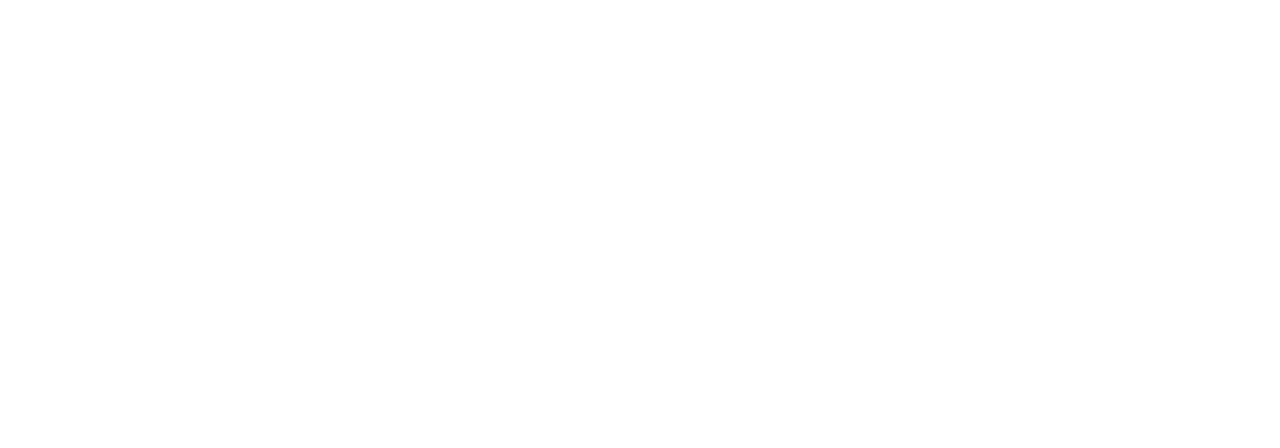
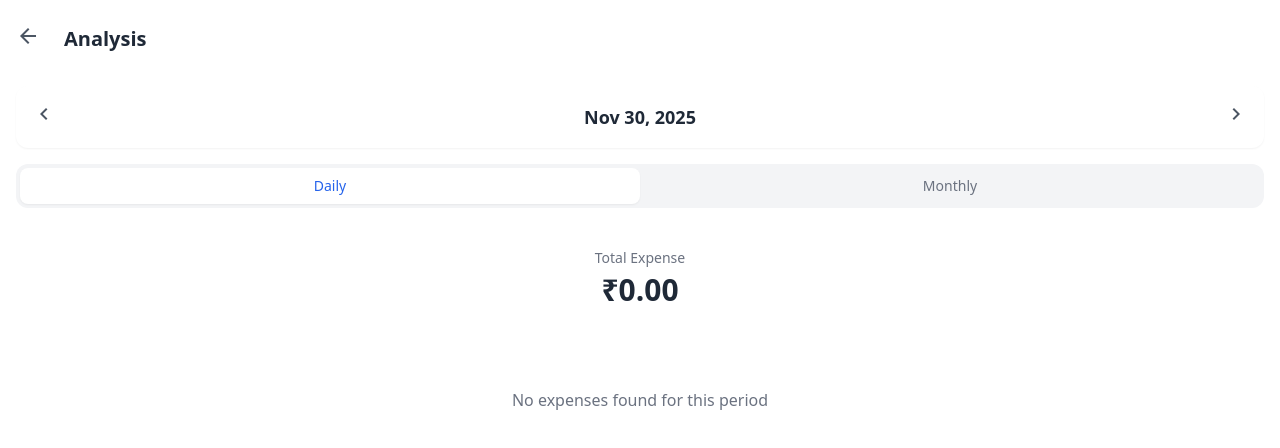
Before and after one commit to vishnu-vr/shared_expense_tracker, an Angular app: page /analysis in a window 1280 px wide. Before the commit this address led to /. Shown: the top 448 px of the page. Built offline with nearby package versions, Linux system fonts and the light colour scheme.

Commit message:
feat: category wise aggregation

```diff
--- a/src/app/app.routes.ts
+++ b/src/app/app.routes.ts
@@ -25,5 +25,9 @@
     {
         path: 'edit-transaction/:id',
         loadComponent: () => import('./features/add-transaction/add-transaction.component').then(m => m.AddTransactionComponent)
+    },
+    {
+        path: 'analysis',
+        loadComponent: () => import('./features/analysis/analysis.component').then(m => m.AnalysisComponent)
     }
 ];
--- /dev/null
+++ b/src/app/features/analysis/analysis.component.html
@@ -0,0 +1,100 @@
+<div class="p-4 space-y-6 pb-20">
+    <!-- Header -->
+    <header class="flex items-center gap-4">
+        <button routerLink="/dashboard" class="p-2 -ml-2 rounded-full hover:bg-gray-100 transition-colors">
+            <span class="material-icons text-gray-600">arrow_back</span>
+        </button>
+        <h1 class="text-xl font-bold text-gray-800">Analysis</h1>
+    </header>
+
+    <!-- Date Navigator & Filters (Reused) -->
+    <div class="flex flex-col gap-4">
+        <!-- Date Nav -->
+        <div class="flex justify-between items-center bg-white p-2 rounded-xl shadow-sm">
+            <button (click)="prevPeriod()" class="p-2 hover:bg-gray-100 rounded-full transition-colors">
+                <span class="material-icons text-gray-600">chevron_left</span>
+            </button>
+            <div class="text-lg font-bold text-gray-800">
+                @switch (transactionService.filterState()) {
+                @case ('daily') {
+                <div class="relative cursor-pointer inline-block" (click)="datePicker.showPicker()">
+                    <span>{{ transactionService.currentDate() | date:'MMM d, y' }}</span>
+                    <input #datePicker type="date" [value]="currentDateStr" (change)="onDateChange($event)"
+                        class="absolute inset-0 opacity-0 -z-10">
+                </div>
+                }
+                @case ('monthly') {
+                <div class="relative cursor-pointer inline-block" (click)="monthPicker.showPicker()">
+                    <span>{{ transactionService.currentDate() | date:'MMMM, y' }}</span>
+                    <input #monthPicker type="month" [value]="currentMonthStr" (change)="onMonthChange($event)"
+                        class="absolute inset-0 opacity-0 -z-10">
+                </div>
+                }
+                @default {
+                All Time
+                }
+                }
+            </div>
+            <button (click)="nextPeriod()" class="p-2 hover:bg-gray-100 rounded-full transition-colors">
+                <span class="material-icons text-gray-600">chevron_right</span>
+            </button>
+        </div>
+
+        <!-- Filter Controls -->
+        <div class="flex bg-gray-100 p-1 rounded-xl">
+            <button (click)="setFilter('daily')" [class.bg-white]="transactionService.filterState() === 'daily'"
+                [class.shadow-sm]="transactionService.filterState() === 'daily'"
+                class="flex-1 py-2 px-4 rounded-lg text-sm font-medium transition-all"
+                [class.text-gray-500]="transactionService.filterState() !== 'daily'"
+                [class.text-blue-600]="transactionService.filterState() === 'daily'">
+                Daily
+            </button>
+            <button (click)="setFilter('monthly')" [class.bg-white]="transactionService.filterState() === 'monthly'"
+                [class.shadow-sm]="transactionService.filterState() === 'monthly'"
+                class="flex-1 py-2 px-4 rounded-lg text-sm font-medium transition-all"
+                [class.text-gray-500]="transactionService.filterState() !== 'monthly'"
+                [class.text-blue-600]="transactionService.filterState() === 'monthly'">
+                Monthly
+            </button>
+        </div>
+    </div>
+
+    <!-- Total Expense Summary -->
+    <div class="text-center py-4">
+        <p class="text-gray-500 text-sm mb-1">Total Expense</p>
+        <h2 class="text-3xl font-bold text-gray-800">{{ transactionService.totalExpense() | currency:'INR' }}</h2>
+    </div>
+
+    <!-- Category Breakdown List -->
+    <div class="space-y-4">
+        @for (item of categoryStats(); track item.category.id) {
+        <div class="bg-white p-4 rounded-xl shadow-sm">
+            <div class="flex justify-between items-center mb-2">
+                <div class="flex items-center gap-3">
+                    <!-- Icon -->
+                    <div class="w-10 h-10 rounded-full flex items-center justify-center text-white"
+                        [style.background-color]="item.category.color">
+                        <span class="material-icons text-lg">{{ item.category.icon }}</span>
+                    </div>
+                    <span class="font-medium text-gray-800">{{ item.category.name }}</span>
+                </div>
+                <div class="text-right">
+                    <p class="font-bold text-gray-800">{{ item.amount | currency:'INR' }}</p>
+                    <p class="text-xs text-gray-500">{{ item.percentage | number:'1.1-1' }}%</p>
+                </div>
+            </div>
+
+            <!-- Progress Bar -->
+            <div class="h-2 bg-gray-100 rounded-full overflow-hidden">
+                <div class="h-full rounded-full" [style.width.%]="item.percentage"
+                    [style.background-color]="item.category.color">
+                </div>
+            </div>
+        </div>
+        } @empty {
+        <div class="text-center py-10 text-gray-500">
+            <p>No expenses found for this period</p>
+        </div>
+        }
+    </div>
+</div>
--- /dev/null
+++ b/src/app/features/analysis/analysis.component.ts
@@ -0,0 +1,111 @@
+import { Component, inject, computed } from '@angular/core';
+import { CommonModule } from '@angular/common';
+import { RouterModule } from '@angular/router';
+import { TransactionService } from '../../core/services/transaction.service';
+import { CategoryService } from '../../core/services/category.service';
+
+@Component({
+    selector: 'app-analysis',
+    standalone: true,
+    imports: [CommonModule, RouterModule],
+    templateUrl: './analysis.component.html',
+    styles: []
+})
+export class AnalysisComponent {
+    transactionService = inject(TransactionService);
+    categoryService = inject(CategoryService);
+
+    // Computed stats for the analysis view
+    categoryStats = computed(() => {
+        const transactions = this.transactionService.filteredTransactions().filter(t => t.type === 'expense');
+        const totalExpense = transactions.reduce((sum, t) => sum + t.amount, 0);
+
+        const statsMap = new Map<string, number>();
+
+        transactions.forEach(t => {
+            const current = statsMap.get(t.categoryId) || 0;
+            statsMap.set(t.categoryId, current + t.amount);
+        });
+
+        const stats = [];
+        for (const [categoryId, amount] of statsMap.entries()) {
+            const category = this.categoryService.categories().find(c => c.id === categoryId);
+            if (category) {
+                stats.push({
+                    category,
+                    amount,
+                    percentage: totalExpense > 0 ? (amount / totalExpense) * 100 : 0
+                });
+            }
+        }
+
+        return stats.sort((a, b) => b.amount - a.amount);
+    });
+
+    // Re-use date navigation logic or just expose service methods if needed
+    // For now, we'll bind directly to service signals in template or use simple wrappers
+
+    prevPeriod() {
+        const current = new Date(this.transactionService.currentDate());
+        const filter = this.transactionService.filterState();
+
+        switch (filter) {
+            case 'daily':
+                current.setDate(current.getDate() - 1);
+                break;
+            case 'monthly':
+                current.setMonth(current.getMonth() - 1);
+                break;
+        }
+        this.transactionService.currentDate.set(current);
+    }
+
+    nextPeriod() {
+        const current = new Date(this.transactionService.currentDate());
+        const filter = this.transactionService.filterState();
+
+        switch (filter) {
+            case 'daily':
+                current.setDate(current.getDate() + 1);
+                break;
+            case 'monthly':
+                current.setMonth(current.getMonth() + 1);
+                break;
+        }
+        this.transactionService.currentDate.set(current);
+    }
+
+    setFilter(filter: 'daily' | 'monthly') {
+        this.transactionService.filterState.set(filter);
+        this.transactionService.currentDate.set(new Date());
+    }
+
+    // Date picker helpers
+    onDateChange(event: Event) {
+        const input = event.target as HTMLInputElement;
+        if (input.value) {
+            this.transactionService.currentDate.set(new Date(input.value));
+        }
+    }
+
+    onMonthChange(event: Event) {
+        const input = event.target as HTMLInputElement;
+        if (input.value) {
+            const [year, month] = input.value.split('-').map(Number);
+            const newDate = new Date(year, month - 1, 1);
+            this.transactionService.currentDate.set(newDate);
+        }
+    }
+
+    get currentDateStr() {
+        const date = this.transactionService.currentDate();
+        const offset = date.getTimezoneOffset();
+        const localDate = new Date(date.getTime() - (offset * 60 * 1000));
+        return localDate.toISOString().split('T')[0];
+    }
+
+    get currentMonthStr() {
+        const date = this.transactionService.currentDate();
+        return `${date.getFullYear()}-${(date.getMonth() + 1).toString().padStart(2, '0')}`;
+    }
+}
--- a/src/app/features/dashboard/dashboard.component.html
+++ b/src/app/features/dashboard/dashboard.component.html
@@ -5,9 +5,15 @@
             <h1 class="text-2xl font-bold text-gray-800">MyMoney</h1>
             <p class="text-gray-500 text-sm">Welcome back!</p>
         </div>
-        <button routerLink="/categories" class="p-2 rounded-full bg-gray-100 hover:bg-gray-200 transition-colors">
-            <span class="material-icons text-gray-600">settings</span>
-        </button>
+        <div class="flex gap-2">
+            <button routerLink="/analysis"
+                class="p-2 rounded-full bg-blue-50 hover:bg-blue-100 transition-colors text-blue-600">
+                <span class="material-icons">pie_chart</span>
+            </button>
+            <button routerLink="/categories" class="p-2 rounded-full bg-gray-100 hover:bg-gray-200 transition-colors">
+                <span class="material-icons text-gray-600">settings</span>
+            </button>
+        </div>
     </header>
 
     <!-- Balance Card -->
```
